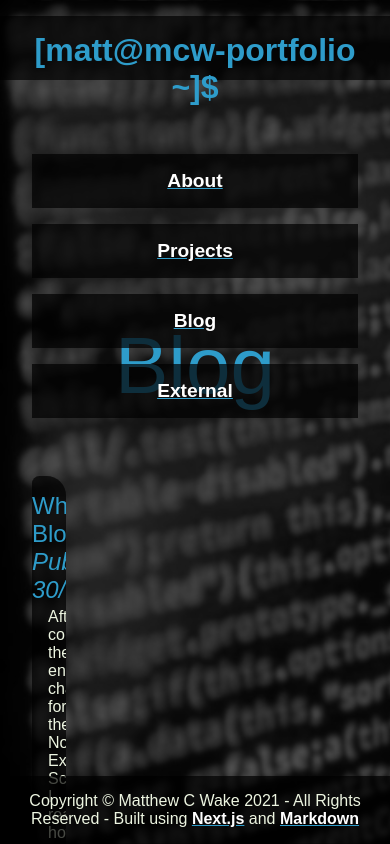
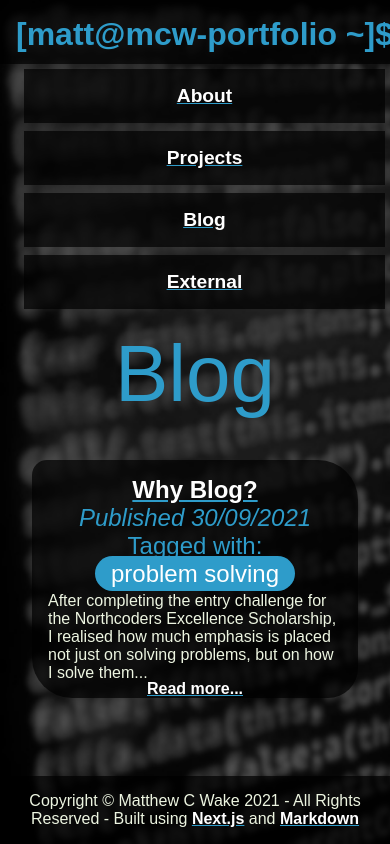
Before and after one commit to mcwake-dev/mcwake-dev.github.io, a Next.js app: page /blog in a window 390 px wide. Shown: the top 844 px of the page. Built offline with nearby package versions, Linux system fonts and the light colour scheme; a web font is replaced by a local one.

Commit message:
Amended styles to reflect new menu system, and fixed some style niggles. Basic blog functionality implemented. Closes #10.

```diff
--- a/components/Blog.module.css
+++ b/components/Blog.module.css
@@ -6,7 +6,8 @@
 
 #banner {
     grid-area: banner;
-    margin-bottom: 2rem;
+    margin-top: 1.5rem;
+    margin-bottom: 0.5rem;
     text-align: center;
 }
 
@@ -21,3 +22,21 @@
     grid-template-columns: repeat(4, 1fr);
     margin-bottom: 3rem;
 }
+
+@media only screen and (max-width: 1200px) {
+    #entries {
+        grid-template-columns: repeat(3, 1fr);
+    }
+}
+
+@media only screen and (max-width: 900px) {
+    #entries {
+        grid-template-columns: repeat(2, 1fr);
+    }
+}
+
+@media only screen and (max-width: 600px) {
+    #entries {
+        grid-template-columns: repeat(1, 1fr);
+    }
+}
--- a/components/BlogCard/index.js
+++ b/components/BlogCard/index.js
@@ -1,15 +1,22 @@
 import Link from 'next/link';
+
+import TagList from '../../components/TagList';
 import styles from './BlogCard.module.css';
 
 export default function BlogCard({entry}) {
-    const {title, excerpt, date_published} = entry.frontmatter;
+    const {title, excerpt, date_published, tags} = entry.frontmatter;
+    const tagArr = tags.split(",");
 
     return (
         <article className={styles.blogCard}>
             <header>
-                {title}
+                <Link href={`/blog/${entry.slug}`}>
+                    <a>{title}</a>
+                </Link>
                 <br />
                 <em>Published {date_published}</em>
+                <br />
+                <TagList taglist={tagArr} />
             </header>
             <p>
                 {excerpt}
--- a/components/Projects.module.css
+++ b/components/Projects.module.css
@@ -6,7 +6,8 @@
 
 #banner {
     grid-area: banner;
-    margin-bottom: 2rem;
+    margin-top: 1.5rem;
+    margin-bottom: 0.5rem;
     text-align: center;
 }
 
--- /dev/null
+++ b/components/TagList/TagList.module.css
@@ -0,0 +1,11 @@
+.tag {
+    border-radius: 20px;
+    overflow: hidden;
+    background-color: var(--blue-highlight);
+    color: white;
+    padding-top: 0.25rem;
+    padding-bottom: 0.25rem;
+    padding-left: 1rem;
+    padding-right: 1rem;
+    white-space: nowrap;
+}
--- /dev/null
+++ b/components/TagList/index.js
@@ -0,0 +1,11 @@
+import styles from "./TagList.module.css";
+
+export default function TagList({taglist}) {
+    return (
+        <>
+            Tagged with: {taglist.map((tag, index) =>
+                <span className={styles.tag} key={index}>{tag}</span>
+            )}
+        </>
+    )
+}
--- a/md/blog_entries/why_blog.md
+++ b/md/blog_entries/why_blog.md
@@ -1,8 +1,6 @@
 ---
 title: Why Blog?
 date_published: 30/09/2021
-date_last_edited: 30/09/2021
 excerpt: After completing the entry challenge for the Northcoders Excellence Scholarship, I realised how much emphasis is placed not just on solving problems, but on how I solve them...
 tags: problem solving
 ---
-lalalala
--- a/package.json
+++ b/package.json
@@ -14,7 +14,6 @@
     "@fortawesome/free-brands-svg-icons": "^5.15.4",
     "@fortawesome/free-solid-svg-icons": "^5.15.4",
     "@fortawesome/react-fontawesome": "^0.1.15",
-    "disqus-react": "^1.1.2",
     "gray-matter": "^4.0.3",
     "marked": "^3.0.4",
     "next": "11.1.2",
--- a/pages/blog.js
+++ b/pages/blog.js
@@ -5,13 +5,20 @@ import styles from "../components/Blog.module.css";
 import BlogCard from '../components/BlogCard';
 
 export default function Blog({entries}) {
+    const sortedEntries = entries.sort((a, b) => {
+        const aDate = new Date(a.frontmatter.date_published, "dd/mm/yyyy");
+        const bDate = new Date(b.frontmatter.date_published, "dd/mm/yyyy");
+
+        return bDate.getUTCMilliseconds() - aDate.getUTCMilliseconds();
+    });
+
     return (
         <div id={styles.container}>
             <section id={styles.banner}>
                 <header>Blog</header>
             </section>
             <main id={styles.entries}>
-                {entries.map((entry, index) => (
+                {sortedEntries.map((entry, index) => (
                     <BlogCard key={index} entry={entry} />
                 ))}
             </main>
--- a/styles/globals.css
+++ b/styles/globals.css
@@ -22,7 +22,6 @@ html, body {
 
 body {
     font-family: "Overpass Mono", sans-serif;
-    padding-top: 1rem;
     background: url('../public/img/background.jpg');
     background-size: cover;
     color: var(--light-color);
@@ -39,6 +38,7 @@ body {
     grid-template-areas: "brand nav";
     align-content: space-between;
     background: rgba(0, 0, 0, 0.7);
+    white-space: nowrap;
 }
 
 #main {
@@ -71,10 +71,11 @@ a:hover {
 #nav {
     grid-area: nav;
     text-align: right;
+    margin-top: 0.5rem;
 }
 
 #nav a {
-    margin: 1rem;
+    margin: 0.5rem;
     padding: 1rem;
 }
 
@@ -93,13 +94,8 @@ a:hover {
                              "nav";
     }
 
-    #brand {
+    #brand, #nav {
         text-align: center;
-    }
-
-    #nav {
-        text-align: center;
-        margin-top: 2rem;
     }
 
     #nav a {
@@ -108,7 +104,7 @@ a:hover {
     }
 
     #main {
-        margin-top: 8rem;
+        margin-top: 10rem;
     }
 }
 
```
Also changed, not shown: components/BlogEntry.module.css (+10 -9 lines), components/Index.module.css (+10 -1 lines), pages/blog/[slug].js (+4 -3 lines), 1 other file (tests, documents, lock files or other folders).
